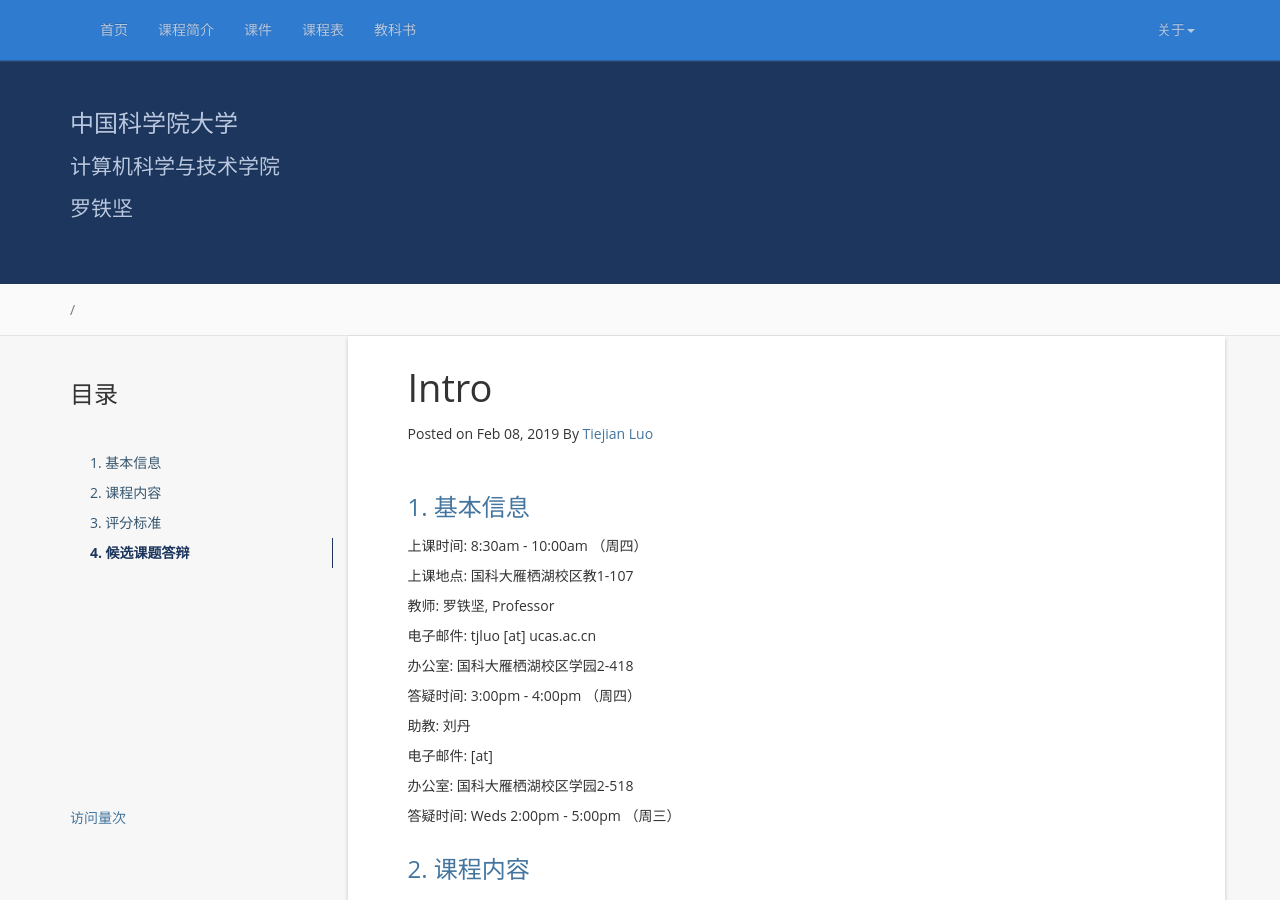
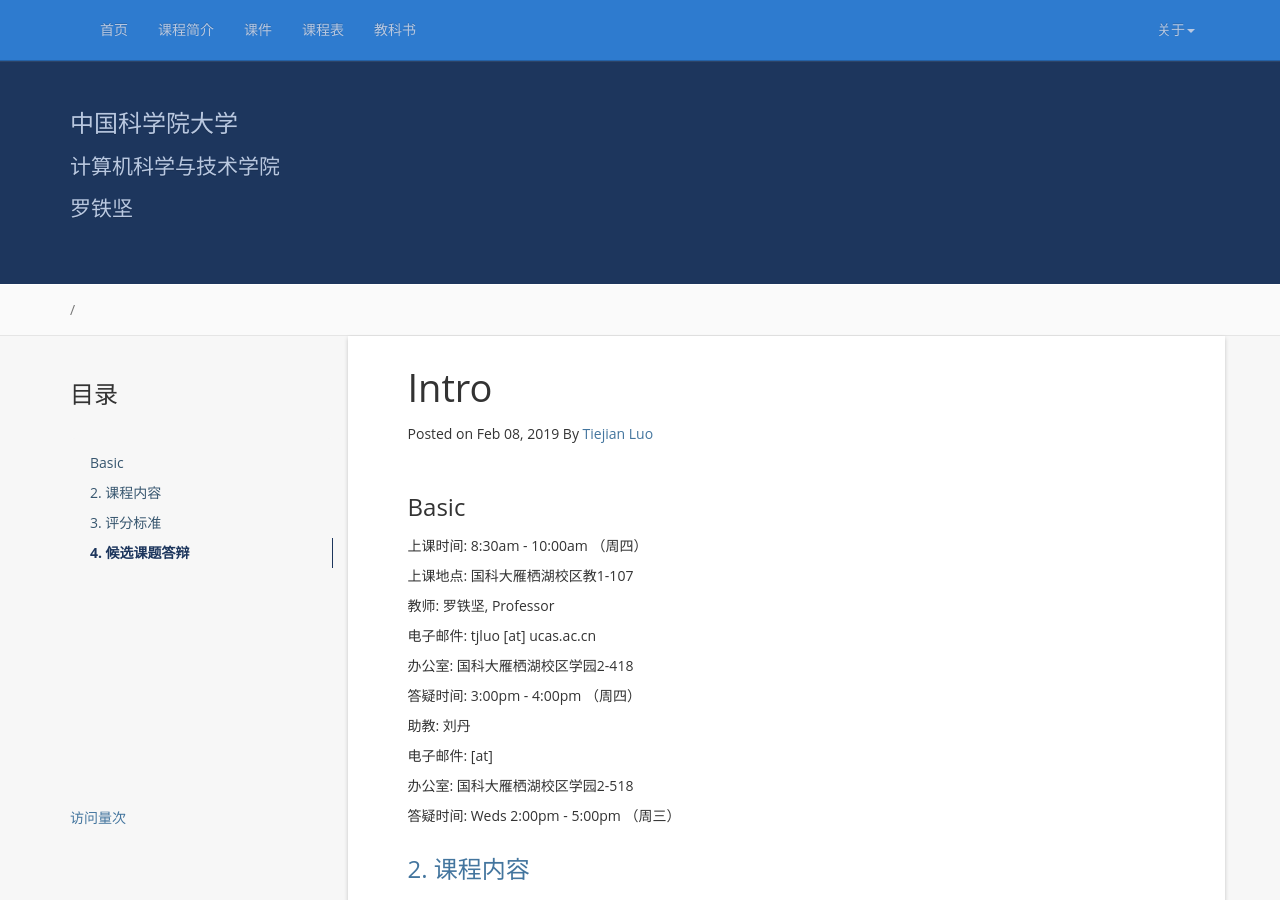
Before and after one commit to tjluo-ucas/ns, a Jekyll site: the page built from _posts/2019-02-08-intro.md, in a window 1280 px wide and 900 px high. Built offline with Jekyll 4.4.1, drawn with Linux system fonts in a browser that asks for light colours; nearby versions of some CDN libraries; a script that is not in the unit is left out; comment, search, counter and statistics services are not loaded.

Commit message:
Update 2019-02-08-intro.md

```diff
--- a/_posts/2019-02-08-intro.md
+++ b/_posts/2019-02-08-intro.md
@@ -7,7 +7,7 @@
 * content
 {:toc}
 
-### [1. 基本信息](#1)
+### Basic
 
 上课时间: 8:30am - 10:00am （周四）
 
```
